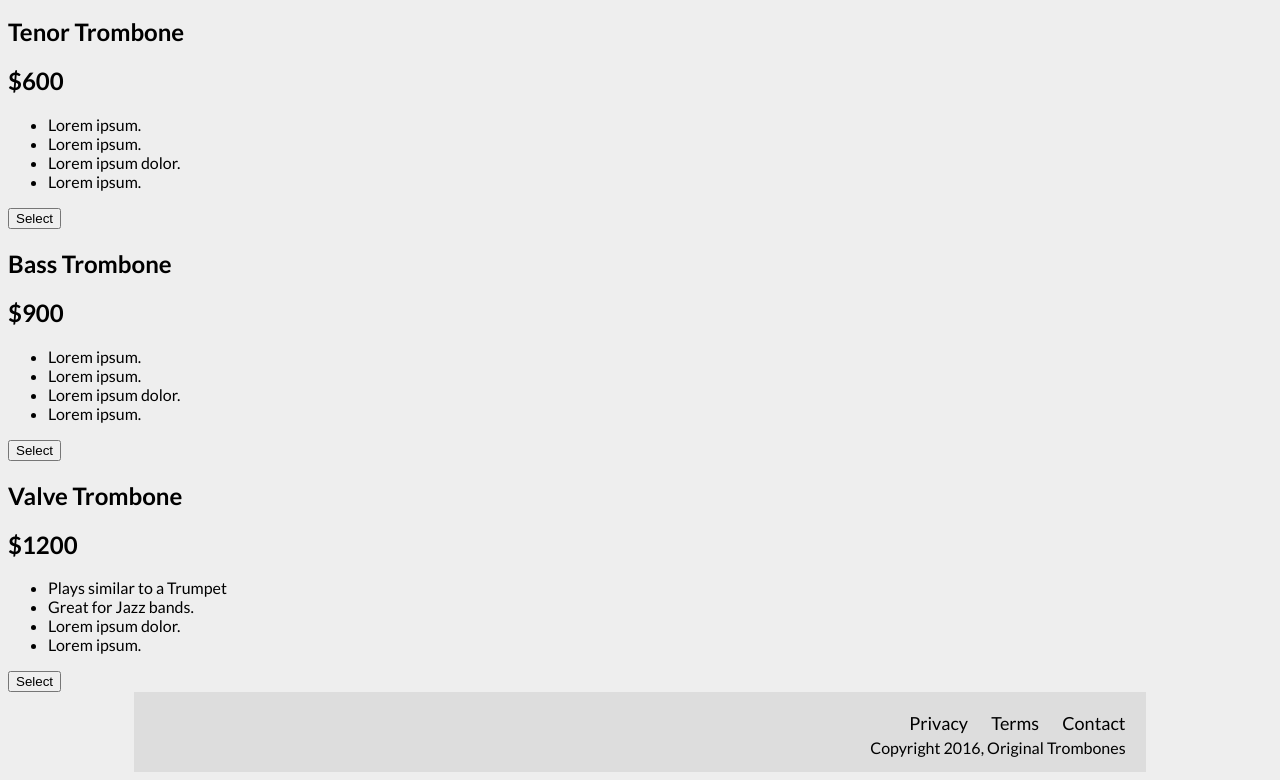
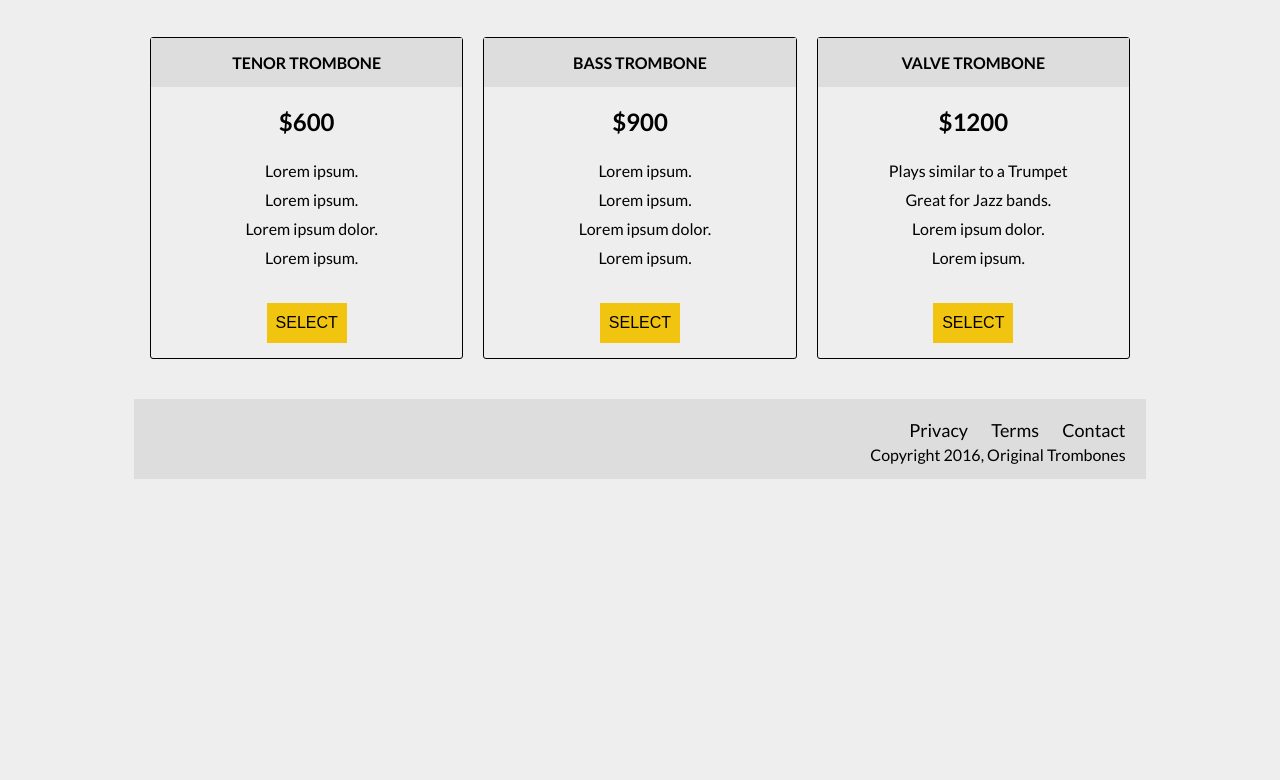
Before and after one commit to jgeng98/fcc-responsive-web-design-product-landing, a plain HTML site: page index.html in a window 1280 px wide. Shown: the part 1003-1783 px from the top of the page. After the commit the page ends 1490 px from the top, so only its background shows below. Drawn offline with Linux system fonts and the light colour scheme.

Commit message:
add styling to products

```diff
--- a/style.css
+++ b/style.css
@@ -92,6 +92,51 @@ body {
   padding: 50px;
 }
 
+#pricing {
+  display: flex;
+  margin: auto;
+  max-width: 1000px;
+  padding: 30px;
+}
+
+li {
+  list-style: none;
+  margin-right: 30px;
+  padding: 5px;
+}
+
+#tenor-trombone,
+#bass-trombone,
+#valve-trombone {
+  border: 1px solid black;
+  border-radius: 3px;
+  margin: 10px;
+  width: 33%;
+  text-align: center;
+}
+
+.product {
+  background-color: #dddddd;
+  margin: 0px;
+  padding: 15px;
+  text-transform: uppercase;
+  font-size: 1em;
+}
+
+.button {
+  margin: 15px;
+  background-color: #f1c40f;
+  text-transform: uppercase;
+  border: 0;
+  width: 80px;
+  height: 40px;
+  font-size: 1em;
+}
+
+.button:hover {
+  background-color: #ffa500;
+}
+
 footer {
   background-color: #dddddd;
   max-width: 80%;
```
